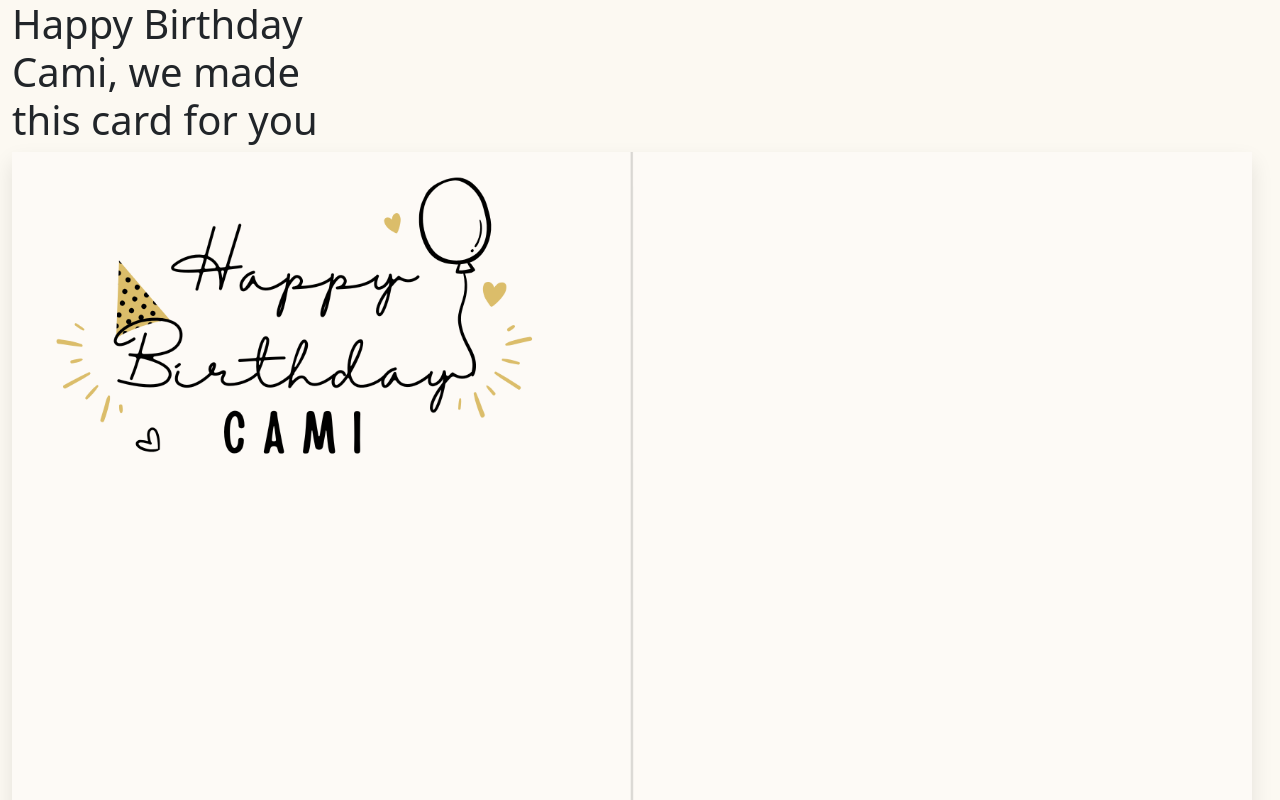
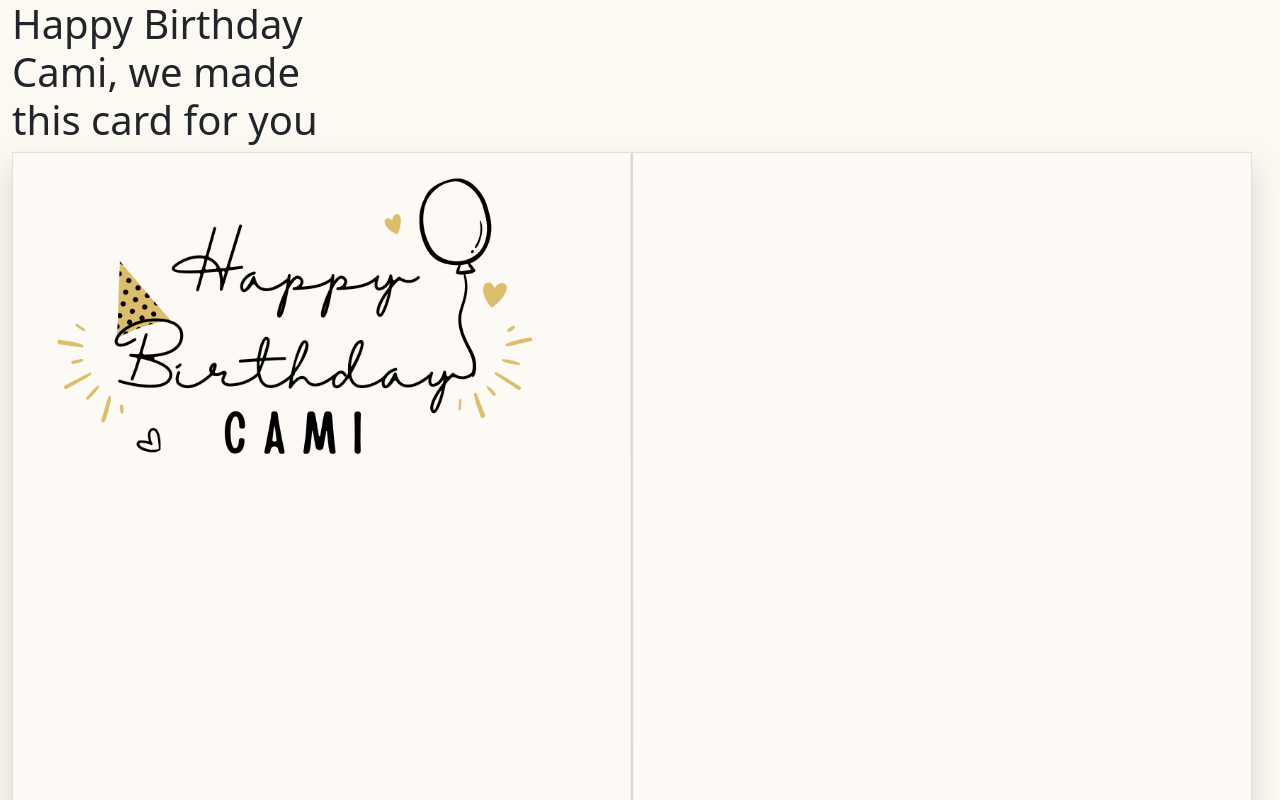
Before and after one commit to TheKingsCrown/cami-birthday, a plain HTML site: page index.html in a window 1280 px wide. In both pictures the pointer is over the picture 632 px from the left and 591 px from the top of the page. Shown: the top 800 px of the page. Drawn offline with nearby package versions, Linux system fonts and the light colour scheme.

Commit message:
added birthday-card class

```diff
--- a/birthday.css
+++ b/birthday.css
@@ -1,3 +1,10 @@
 .birthday-card {
     box-shadow: 0 10px 20px rgba(0, 0, 0, 0.1);
+    border: 1px solid rgba(0, 0, 0, 0.1);
+    transition: transform 0.3s ease;
 }
+
+.birthday-card:hover {
+    transform: translateY(100);
+    box-shadow: 0 15px 30px rgba(0, 0, 0, 0.15);
+}
```
